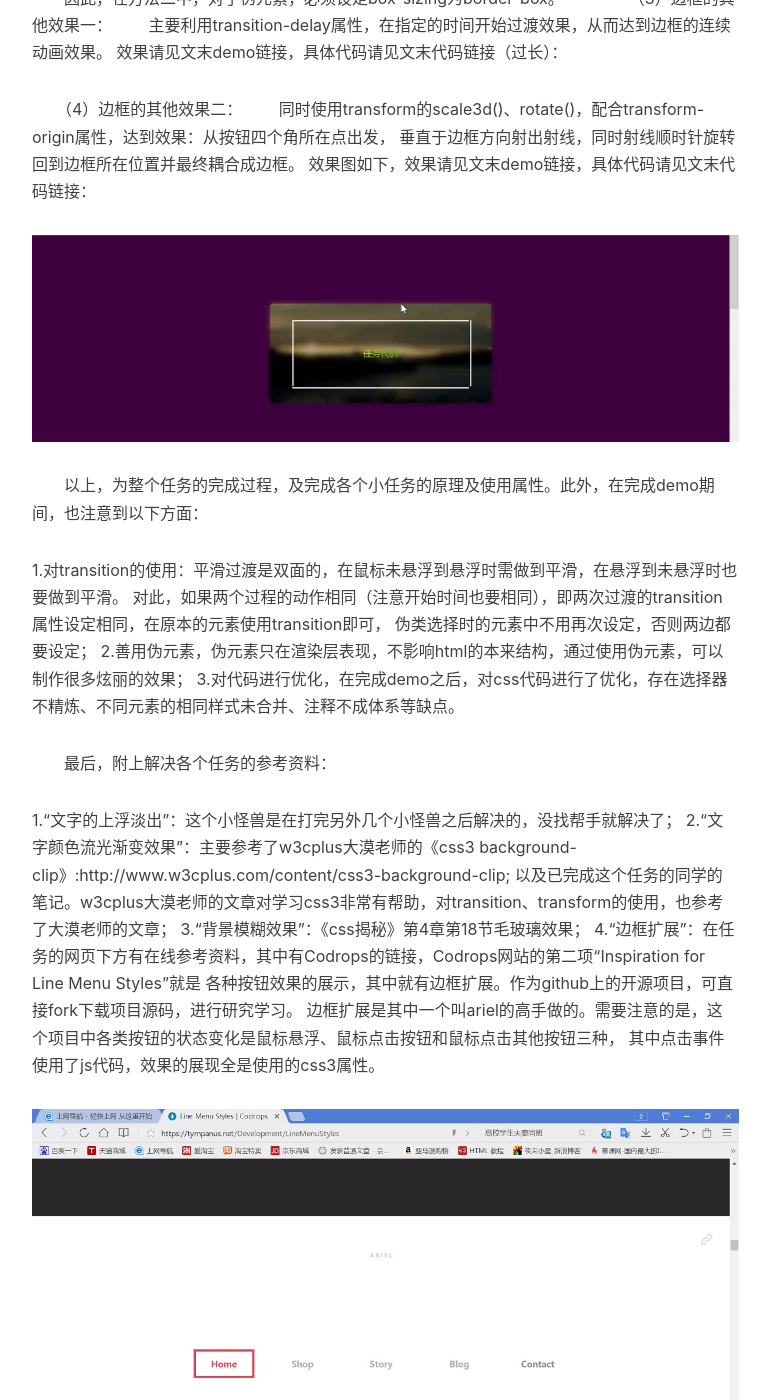
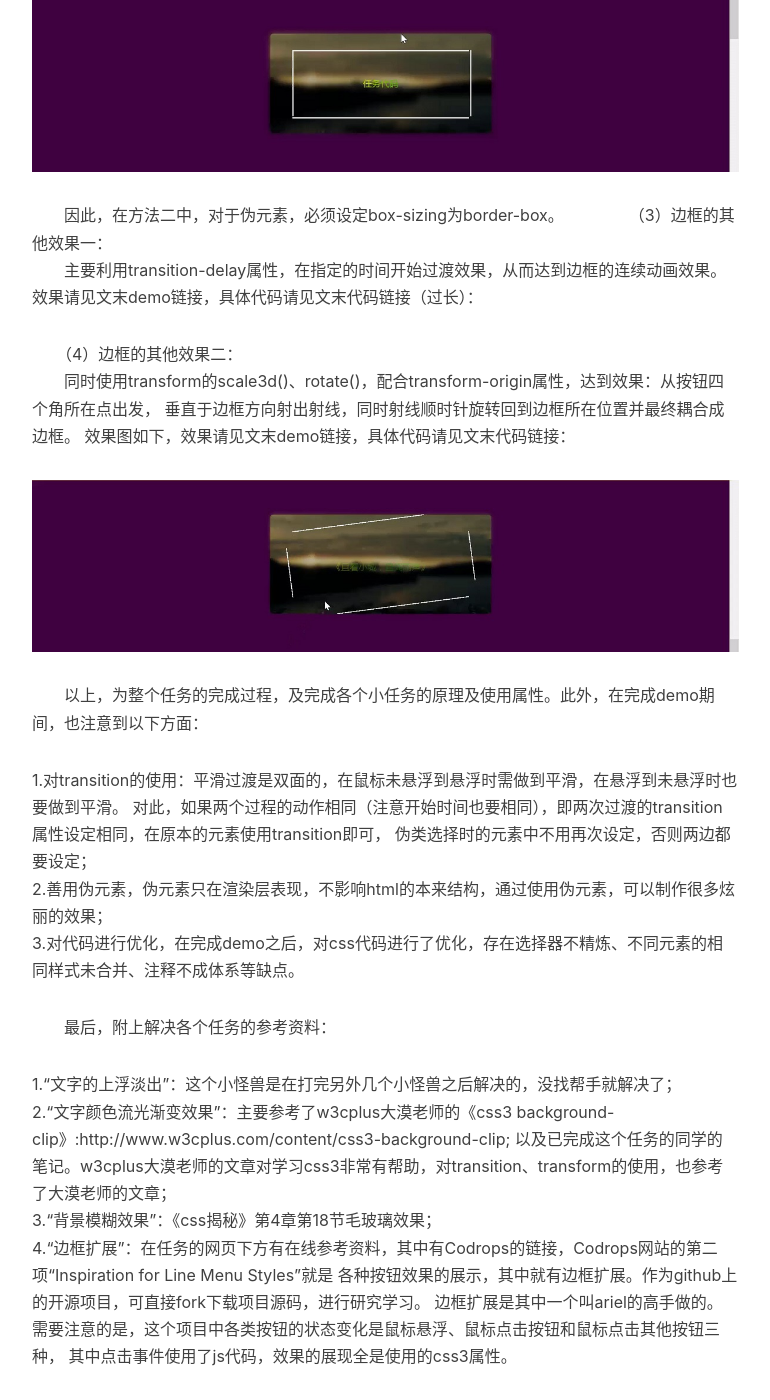
Before and after one commit to smallstar92/smallstar92.github.io, a Jekyll site: the page built from _posts/2017-02-26-baidu2017-nuomitask1-css.markdown, in a window 1280 px wide and 1400 px high, scrolled down 6924 px. Shown: the whole window, without its empty margins (233-1003 px from the left). Built offline with Jekyll 4.4.1, drawn with Linux system fonts in a browser that asks for light colours; nearby versions of some CDN libraries; comment, search, counter and statistics services are not loaded; some of the changed text lies outside the part shown.

Commit message:
Update 2017-02-26-baidu2017-nuomitask1-css.markdown

```diff
--- a/_posts/2017-02-26-baidu2017-nuomitask1-css.markdown
+++ b/_posts/2017-02-26-baidu2017-nuomitask1-css.markdown
@@ -22,19 +22,19 @@ tags:
 　　任务分解：该任务要达到的效果是，当鼠标悬浮在按钮上方时，按钮上的文字由透明到上浮淡出，文字上有的颜色有流光渐变效果，按钮的边框从上、右、
 下、左四边的中间出现并向两端扩展至衔接在一起，按钮的背景由清晰变为模糊。则按以上要求，可以将这个大的任务分解为四个小任务：
 
-1.文字的上浮淡出效果；
-2.文字颜色的流光渐变效果；
-3.按钮边框的中间向两端扩展效果；
-4.背景的模糊效果
+1.文字的上浮淡出效果；<br/>
+2.文字颜色的流光渐变效果；<br/>
+3.按钮边框的中间向两端扩展效果；<br/>
+4.背景的模糊效果<br/>
 
 　　打完上面这四个小怪兽，这个任务也就基本被解决了。总结下来，我用了这些技能打怪兽：
 
-1.4个效果都使用到伪类:hover；
-2.“边框扩展”、“背景模糊”使用了伪元素::before、::after；
-3.“文字上浮淡出、“边框扩展”、“背景模糊”都用到了transition属性；
-4.“文字流光渐变”使用了@keyframes系列属性、以及chrome浏览器支持的-webkit-background-clip、-webkit-text-fill-color、-webkit-linear-gradient；
-5.“背景模糊”使用了filter属性及其值blur();
-6.“边框扩展”使用了transform属性及其值scale3d()、rotate()，使用了transform-origin属性。
+1.4个效果都使用到伪类:hover；<br/>
+2.“边框扩展”、“背景模糊”使用了伪元素::before、::after；<br/>
+3.“文字上浮淡出、“边框扩展”、“背景模糊”都用到了transition属性；<br/>
+4.“文字流光渐变”使用了@keyframes系列属性、以及chrome浏览器支持的-webkit-background-clip、-webkit-text-fill-color、-webkit-linear-gradient；<br/>
+5.“背景模糊”使用了filter属性及其值blur();<br/>
+6.“边框扩展”使用了transform属性及其值scale3d()、rotate()，使用了transform-origin属性。<br/>
 
 　　以下是单个按钮html结构代码：
 
@@ -49,10 +49,10 @@ tags:
 	</article>
 
 　　其中，figure元素用于放背景，也用于实现背景模糊效果；两个div层主要用于产生伪元素，模仿边框；a元素用于实现文字的上浮淡出。
-figure元素的宽高要大于子元素，两个div层和a元素的宽高相同。该结构是可以优化的：1.可以使用a元素产生伪元素，
-但使用a元素产生deep伪元素模仿边框扩展的时候，必须给伪元素另加过渡效果来抵消a元素实现文字上浮淡出时产生的移动；
-2.实现边框扩展时用了两种方法，其中一种要使用4个伪元素，另一种使用到2个伪元素，使用2个伪元素的方法只需一个div层即可。
-以下是构建按钮结构的css代码：
+figure元素的宽高要大于子元素，两个div层和a元素的宽高相同。该结构是可以优化的：<br/>
+1.可以使用a元素产生伪元素，但使用a元素产生deep伪元素模仿边框扩展的时候，必须给伪元素另加过渡效果来抵消a元素实现文字上浮淡出时产生的移动；<br/>
+2.实现边框扩展时用了两种方法，其中一种要使用4个伪元素，另一种使用到2个伪元素，使用2个伪元素的方法只需一个div层即可。<br/>
+以下是构建按钮结构的css代码：<br/>
 
 	article{
 		float:left;
@@ -96,7 +96,7 @@ figure元素的宽高要大于子元素，两个div层和a元素的宽高相同
 
 　　4个效果的实现及属性的使用如下：
 
-　　1.文字的上浮淡出：
+　　1.文字的上浮淡出：<br/>
 　　实现原理：在鼠标未悬浮在按钮上时，设置a元素下移一段距离（top:14px），文字透明（opacity:0）；在鼠标悬浮时，
 a元素回到正常位置（top:0），文字不再透明（opacity:1）。属性值的变化使用transition过渡，即可达到平滑变化效果。
 效果请见文末demo链接，代码如下:
@@ -112,7 +112,7 @@ a元素回到正常位置（top:0），文字不再透明（opacity:1）。属
 		opacity:1;
 	}
 
-　　2.文字颜色流光渐变效果：
+　　2.文字颜色流光渐变效果：<br/>
 　　实现原理：目前没有特定的css属性达到这样的效果，只能使用其他属性组合来达到这样的效果。简单来说，是将文字镂空，使其显示其背景，
 然后对背景使用从左至右的颜色渐变，再在鼠标悬浮时，对背景进行移动来模仿流光渐变。具体来说，以“-webkit-background-clip:text;
 -webkit-text-fill-color:transparent;”来进行文字镂空（前者裁剪掉文字内容之外的背景，后者将文字填充色设为透明），
@@ -135,7 +135,7 @@ a元素回到正常位置（top:0），文字不再透明（opacity:1）。属
 		animation:gradient 3s linear infinite;
 	}
 
-　　3.背景模糊效果：
+　　3.背景模糊效果：<br/>
 　　即毛玻璃效果，实现原理：在背景所在的元素上使用伪元素，使伪元素宽高、位置完全与背景所在元素相同，再将元素背景设置为伪元素的背景，
 对伪元素使用“filter:blur()”即可。同上，使用transition来达到平滑过渡。效果请见文末demo链接，代码如下：
 
@@ -155,7 +155,7 @@ a元素回到正常位置（top:0），文字不再透明（opacity:1）。属
 		filter:blur(5px);
 	}
 
-　　4.边框扩展：
+　　4.边框扩展：<br/>
 　　（1）方法一：使用4个伪元素来模仿4个边框，通过在鼠标悬浮与否时使用transform的3D缩放（scale3d()）来达到效果。
 需要注意的是，在使用3D缩放时，是应该设置缩放原点的（transform-origin），由于默认的缩放原点为元素几何中点，
 与边框扩展所要求的位置刚好相同，所以在本处可以不设定该属性。效果请见文末demo链接，代码及注释如下：
@@ -262,37 +262,37 @@ a元素回到正常位置（top:0），文字不再透明（opacity:1）。属
 
 　　因此，在方法二中，对于伪元素，必须设定box-sizing为border-box。
 
-　　（3）边框的其他效果一：
+　　（3）边框的其他效果一：<br/>
 　　主要利用transition-delay属性，在指定的时间开始过渡效果，从而达到边框的连续动画效果。
 效果请见文末demo链接，具体代码请见文末代码链接（过长）：
 
-　　（4）边框的其他效果二：
+　　（4）边框的其他效果二：<br/>
 　　同时使用transform的scale3d()、rotate()，配合transform-origin属性，达到效果：从按钮四个角所在点出发，
 垂直于边框方向射出射线，同时射线顺时针旋转回到边框所在位置并最终耦合成边框。
 效果图如下，效果请见文末demo链接，具体代码请见文末代码链接：
 
-![](/img/baidutask2017/post-nuomitask1-bug.jpg)
+![](/img/baidutask2017/post-nuomitask1-border.jpg)
 
 　　以上，为整个任务的完成过程，及完成各个小任务的原理及使用属性。此外，在完成demo期间，也注意到以下方面：
 
 1.对transition的使用：平滑过渡是双面的，在鼠标未悬浮到悬浮时需做到平滑，在悬浮到未悬浮时也要做到平滑。
 对此，如果两个过程的动作相同（注意开始时间也要相同），即两次过渡的transition属性设定相同，在原本的元素使用transition即可，
-伪类选择时的元素中不用再次设定，否则两边都要设定；
-2.善用伪元素，伪元素只在渲染层表现，不影响html的本来结构，通过使用伪元素，可以制作很多炫丽的效果；
+伪类选择时的元素中不用再次设定，否则两边都要设定；<br/>
+2.善用伪元素，伪元素只在渲染层表现，不影响html的本来结构，通过使用伪元素，可以制作很多炫丽的效果；<br/>
 3.对代码进行优化，在完成demo之后，对css代码进行了优化，存在选择器不精炼、不同元素的相同样式未合并、注释不成体系等缺点。
 
 　　最后，附上解决各个任务的参考资料：
 
-1.“文字的上浮淡出”：这个小怪兽是在打完另外几个小怪兽之后解决的，没找帮手就解决了；
+1.“文字的上浮淡出”：这个小怪兽是在打完另外几个小怪兽之后解决的，没找帮手就解决了；<br/>
 2.“文字颜色流光渐变效果”：主要参考了w3cplus大漠老师的《css3 background-clip》:http://www.w3cplus.com/content/css3-background-clip;
-以及已完成这个任务的同学的笔记。w3cplus大漠老师的文章对学习css3非常有帮助，对transition、transform的使用，也参考了大漠老师的文章；
-3.“背景模糊效果”：《css揭秘》第4章第18节毛玻璃效果；
+以及已完成这个任务的同学的笔记。w3cplus大漠老师的文章对学习css3非常有帮助，对transition、transform的使用，也参考了大漠老师的文章；<br/>
+3.“背景模糊效果”：《css揭秘》第4章第18节毛玻璃效果；<br/>
 4.“边框扩展”：在任务的网页下方有在线参考资料，其中有Codrops的链接，Codrops网站的第二项“Inspiration for Line Menu Styles”就是
 各种按钮效果的展示，其中就有边框扩展。作为github上的开源项目，可直接fork下载项目源码，进行研究学习。
 边框扩展是其中一个叫ariel的高手做的。需要注意的是，这个项目中各类按钮的状态变化是鼠标悬浮、鼠标点击按钮和鼠标点击其他按钮三种，
-其中点击事件使用了js代码，效果的展现全是使用的css3属性。
+其中点击事件使用了js代码，效果的展现全是使用的css3属性。<br/>
 
 ![](/img/baidutask2017/post-nuomitask1-ariel.jpg)
 
-　　我的demo:http://smallstarz.com/baidutask-2017/nuomi-task1-mouseSuspending/mouseSuspending.html;
+　　我的demo:http://smallstarz.com/baidutask-2017/nuomi-task1-mouseSuspending/mouseSuspending.html;<br/>
 　　demo代码:https://github.com/smallstar92/baidutask-2017/tree/gh-pages/nuomi-task1-mouseSuspending;
```
